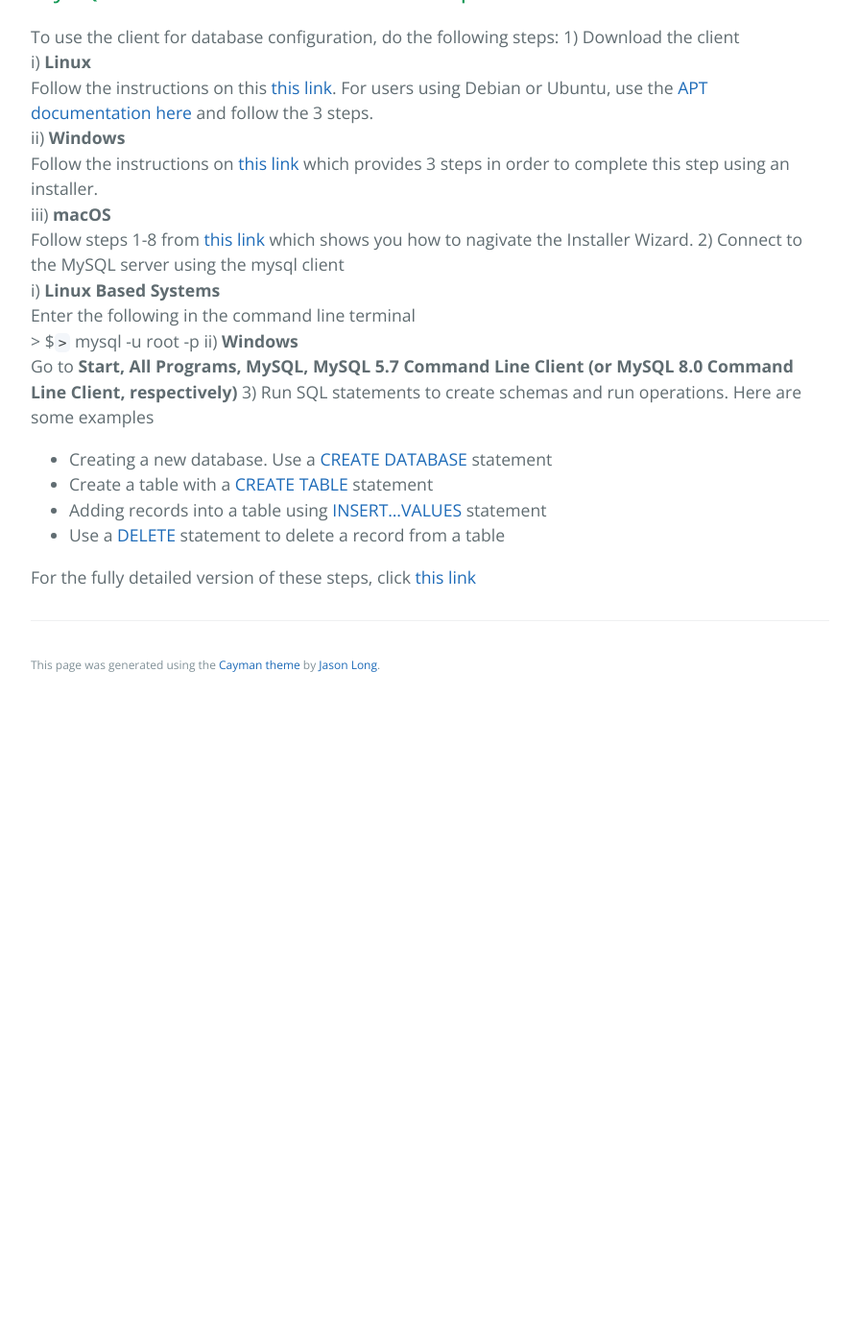
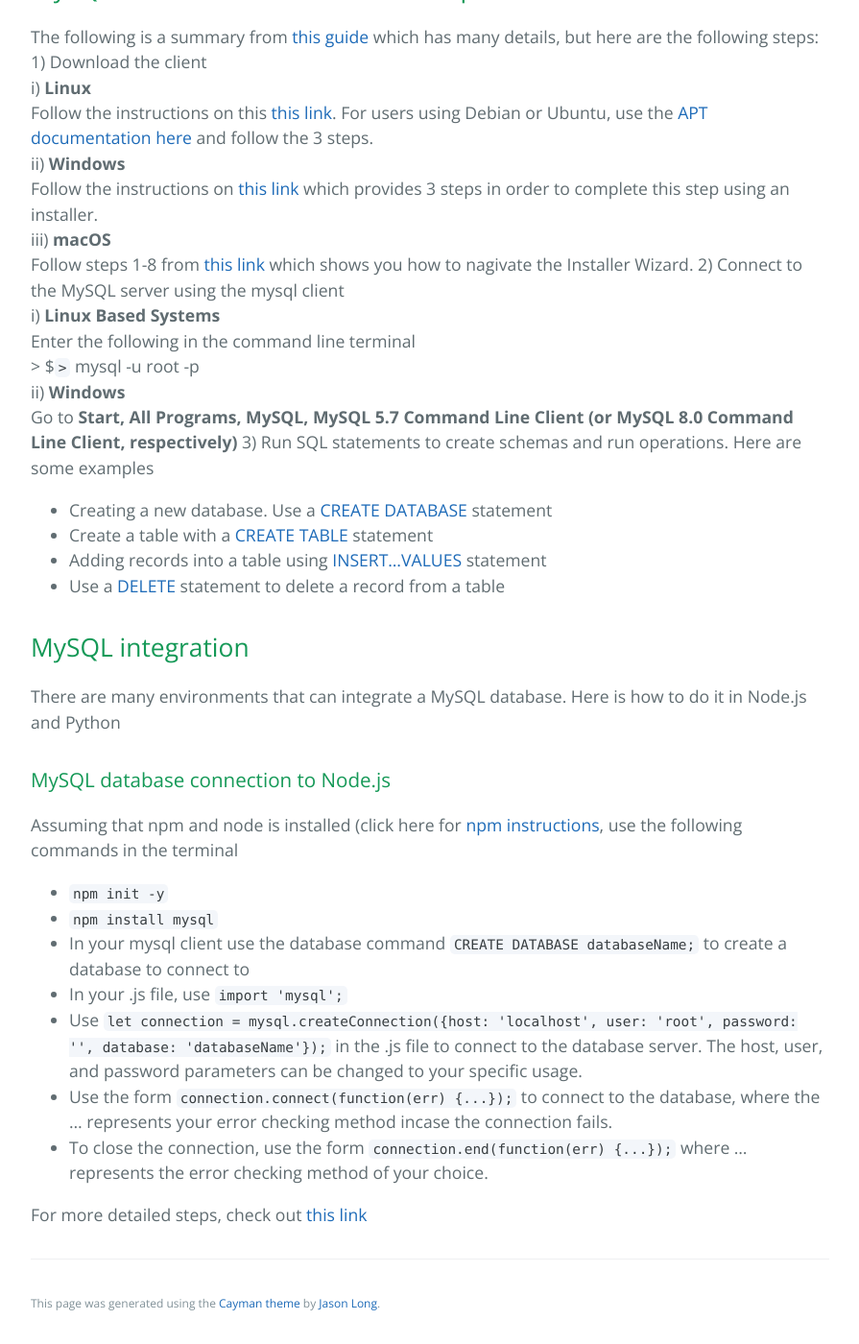
Before and after one commit to learning-software-engineering/learning-software-engineering.github.io, a Jekyll site: the page built from Topics/Tech_Stacks/Learning_MySQL.md, in a window 1280 px wide and 1400 px high, scrolled down 1073 px. Shown: the whole window at 96% size, without its empty margins (192-1087 px from the left). Built offline with Jekyll 4.4.1, drawn with Linux system fonts in a browser that asks for light colours; our own code applies the rules of GitHub Pages for plain Markdown files; before the commit the page ends 1808 px from its top, so only the background shows below that.

Commit message:
Update Learning_MySQL.md
Added steps for connecting to the MySQL database using node.js

```diff
--- a/Topics/Tech_Stacks/Learning_MySQL.md
+++ b/Topics/Tech_Stacks/Learning_MySQL.md
@@ -15,7 +15,7 @@
 
 ## MySQL client installation and basic operations
 
-To use the client for database configuration, do the following steps:
+The following is a summary from [this guide](https://dev.mysql.com/doc/mysql-getting-started/en/) which has many details, but here are the following steps:
 1) Download the client <br />
   i) **Linux** <br />
     Follow the instructions on this [this link](https://dev.mysql.com/doc/refman/8.0/en/linux-installation.html). For users using Debian or Ubuntu, use the [APT documentation here](https://dev.mysql.com/doc/mysql-apt-repo-quick-guide/en/#apt-repo-fresh-install) and follow the 3 steps. <br />
@@ -26,7 +26,7 @@
 2) Connect to the MySQL server using the mysql client <br />
   i) **Linux Based Systems** <br />
     Enter the following in the command line terminal <br />
-    > $`>` mysql -u root -p
+    > $`>` mysql -u root -p <br />
   ii) **Windows** <br />
     Go to **Start, All Programs, MySQL, MySQL 5.7 Command Line Client (or MySQL 8.0 Command Line Client, respectively)**
 3) Run SQL statements to create schemas and run operations. Here are some examples
@@ -35,4 +35,19 @@
   * Adding records into a table using [INSERT...VALUES](https://dev.mysql.com/doc/refman/8.0/en/insert.html) statement
   * Use a [DELETE](https://dev.mysql.com/doc/refman/8.0/en/delete.html) statement to delete a record from a table
 
-For the fully detailed version of these steps, click [this link](https://dev.mysql.com/doc/mysql-getting-started/en/)
+## MySQL integration
+
+There are many environments that can integrate a MySQL database. Here is how to do it in Node.js and Python
+
+### MySQL database connection to Node.js
+
+Assuming that npm and node is installed (click here for [npm instructions](https://docs.npmjs.com/downloading-and-installing-node-js-and-npm), use the following commands in the terminal
+* `npm init -y`
+* `npm install mysql`
+* In your mysql client use the database command `CREATE DATABASE databaseName;` to create a database to connect to
+* In your .js file, use `import 'mysql';`
+* Use `let connection = mysql.createConnection({host: 'localhost', user: 'root', password: '', database: 'databaseName'});` in the .js file to connect to the database server. The host, user, and password parameters can be changed to your specific usage.
+* Use the form `connection.connect(function(err) {...});` to connect to the database, where the ... represents your error checking method incase the connection fails.
+* To close the connection, use the form `connection.end(function(err) {...});` where ... represents the error checking method of your choice.
+
+For more detailed steps, check out [this link](https://www.mysqltutorial.org/mysql-nodejs/connect/)
```
